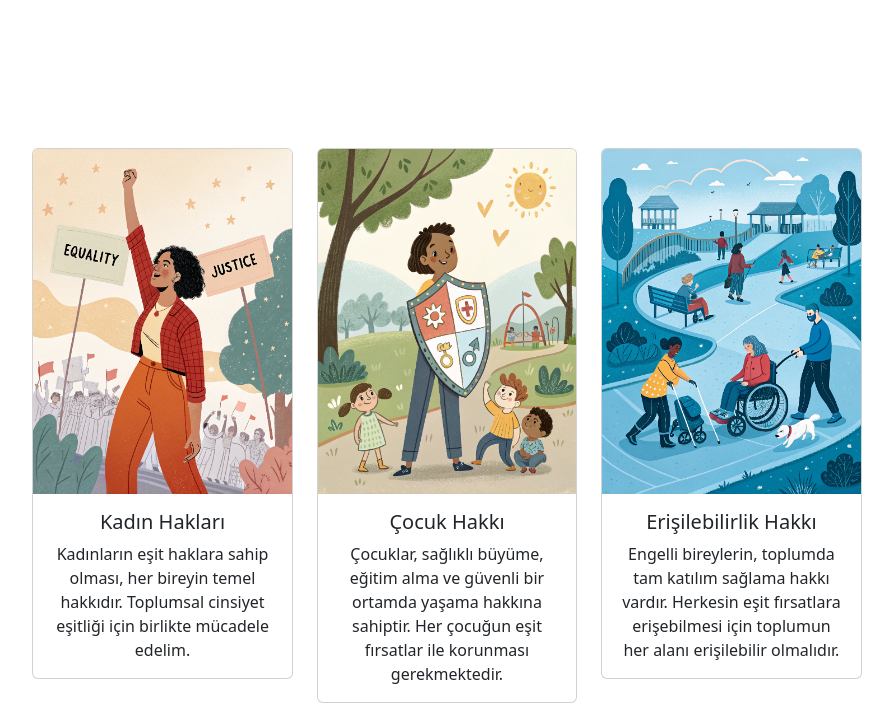
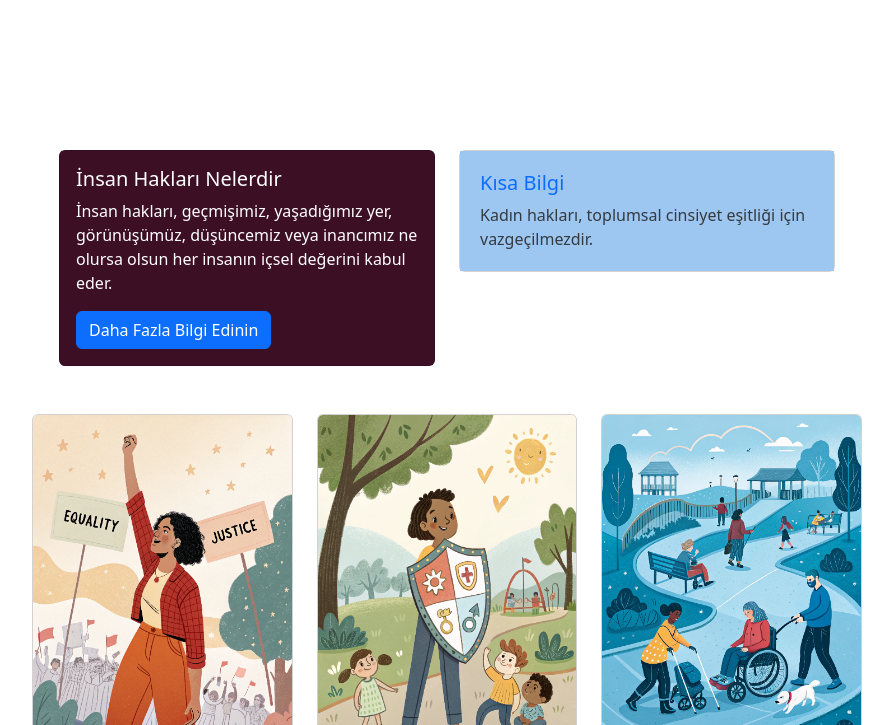
Before and after one commit to seymaersyy/HiKodProje, a plain HTML site: page index.html in a window 1280 px wide. Shown: the part 960-1685 px from the top of the page, without its empty margins (193-1086 px from the left). Drawn offline with nearby package versions, Linux system fonts and the light colour scheme.

Commit message:
insan hakları bilgi kartı yukarı taşındı ve kısa bilgi kartı eklendi

```diff
--- a/index.html
+++ b/index.html
@@ -45,6 +45,39 @@
       <img src="/img/1.jpg" alt="Fotoğraf 2">
       <img src="/img/2..jpg" alt="Fotoğraf 2">
     </div>
+
+
+
+    <!--insan hakları bilgi kartı-->
+
+    <div class="container d-flex justify-content-center">
+      <div class="row row-cols-1 row-cols-md-2 g-4 " style="max-width: 800px;">
+        <div class="col">
+          <div class="card" style="background-color:rgb(61, 15, 36) ;">
+            <div class="card-body">
+              <h5 class="card-title text-white">İnsan Hakları Nelerdir</h5>
+              <p class="card-text text-white">İnsan hakları, geçmişimiz, yaşadığımız yer, görünüşümüz, düşüncemiz veya inancımız ne olursa olsun her insanın içsel değerini kabul eder.</p>
+              <a href="#" class="btn btn-primary">Daha Fazla Bilgi Edinin</a>
+            </div>
+          </div>
+        </div>
+
+        <!--kısa bilgi kartı-->
+        <div class="col">
+          <div class="card custom-card">
+            <!-- Kart içeriği -->
+            <div class="card-body">
+              <h5 class="card-title text-primary">Kısa Bilgi</h5>
+              <p class="card-text" id="random-fact">Kısa bilgiler yükleniyor...</p>
+            </div>
+          </div>
+        </div>
+
+
+      </div>
+    </div>
+
+
 
     <!--Card-->
       <!-- Card'lar için grid yapısı -->
@@ -119,28 +152,7 @@
     <!-- Card bitti -->
 
 
-    <div class="container d-flex justify-content-center">
-      <div class="row row-cols-1 row-cols-md-2 g-4 " style="max-width: 800px;">
-        <div class="col">
-          <div class="card" style="background-color:rgb(61, 15, 36) ;">
-            <div class="card-body">
-              <h5 class="card-title text-white">İnsan Hakları Nelerdir</h5>
-              <p class="card-text text-white">İnsan hakları, geçmişimiz, yaşadığımız yer, görünüşümüz, düşüncemiz veya inancımız ne olursa olsun her insanın içsel değerini kabul eder.</p>
-              <a href="#" class="btn btn-primary">Daha Fazla Bilgi Edinin</a>
-            </div>
-          </div>
-        </div>
-        <div class="col">
-          <div class="card">
-            <img src="..." class="card-img-top" alt="...">
-            <div class="card-body">
-              <h5 class="card-title">Card title</h5>
-              <p class="card-text">This is a longer card with supporting text below as a natural lead-in to additional content. This content is a little bit longer.</p>
-            </div>
-          </div>
-        </div>
-      </div>
-    </div>
+
 
 
     <script>
@@ -154,5 +166,40 @@
       }, 7000); // 7 saniyede bir değişim
     </script>
     <script src="https://cdn.jsdelivr.net/npm/bootstrap@5.3.3/dist/js/bootstrap.bundle.min.js" integrity="sha384-YvpcrYf0tY3lHB60NNkmXc5s9fDVZLESaAA55NDzOxhy9GkcIdslK1eN7N6jIeHz" crossorigin="anonymous"></script>
+
+
+
+    <!-- kısa bilgi JavaScript kodu -->
+ <script>
+  // Kısa bilgiler listesi
+  const facts = [
+    "İnsan hakları, doğuştan gelir ve herkes için eşittir; dil,din,ırk ya da cinsiyet ayrımı gözetmez.",
+    "Yaşam hakkı, tüm diğer hakların temeli olarak kabul edilmektedir.",
+    "Birleşmiş Milletler İnsan Hakları Evrensel Beyannamesi 1948 yılında kabul edilmiştir.",
+    "İnsan hakları evrensel, bölünemez ve devredilemezdir.",
+    "Türkiye, 1934 yılında kadınlara seçme ve seçilme hakkı tanıyarak bu alanda öncü ülkelerden biri olmuştur.",
+    "Çocuk hakları 1989 yılında Çocuk Haklarına Dair Sözleşme ile tanımlanmıştır.",
+    "İfade özgürlüğü, temel insan haklarından biridir.",
+    "Kadın hakları, toplumsal cinsiyet eşitliği için vazgeçilmezdir.",
+    "Hiç kimse kölelik veya zorla çalıştırılmaya maruz bırakılamaz.",
+    "Kölelik, 1948 tarihli İnsan Hakları Evrensel Bildirgesi ile tüm dünyada yasaklanmıştır.",
+    "Her birey eğitim alma hakkına sahiptir.",
+    "Din ve inanç özgürlüğü, her bireyin istediği dine inanma veya inanmama hakkını içerir.",
+    "İnsan Hakları Evrensel Bildirgesi, 500'den fazla dile çevrilerek dünyada en çok çevrilen belge olmuştur."
+
+  ];
+
+  // Rastgele bilgi gösterme fonksiyonu
+  function showRandomFact() {
+    const randomFact = facts[Math.floor(Math.random() * facts.length)];
+    document.getElementById("random-fact").textContent = randomFact;
+  }
+
+  // Sayfa yüklendiğinde rastgele bir bilgi göster
+  document.addEventListener("DOMContentLoaded", showRandomFact);
+</script>
+
+
+
   </body>
 </html>
--- a/proje.css
+++ b/proje.css
@@ -11,6 +11,25 @@ body, html {
     height: 100vh; /* Ekranı tamamen kaplasın */
     overflow: hidden;
   }
+
+
+ /*insan hakları nedir kartı ile slider görselleri arasındaki boşluk*/
+ .slider {
+  margin-bottom: 50px; /* Slider altına boşluk ekledik */
+}
+
+.container.d-flex {
+  margin-top: 50px; /* Kartların slider'dan uzaklaşması için boşluk */
+}
+
+/* Bilgi kartın içeriği (card-body) arka planını değiştirme */
+.custom-card .card-body {
+background-color: #9dc6f0;  /* Daha açık gri bir arka plan */
+padding: 20px;
+color: #343a40;  /* Metin rengini koyuluğu */
+}
+
+
 
   .slider img {
     position: absolute;
```
